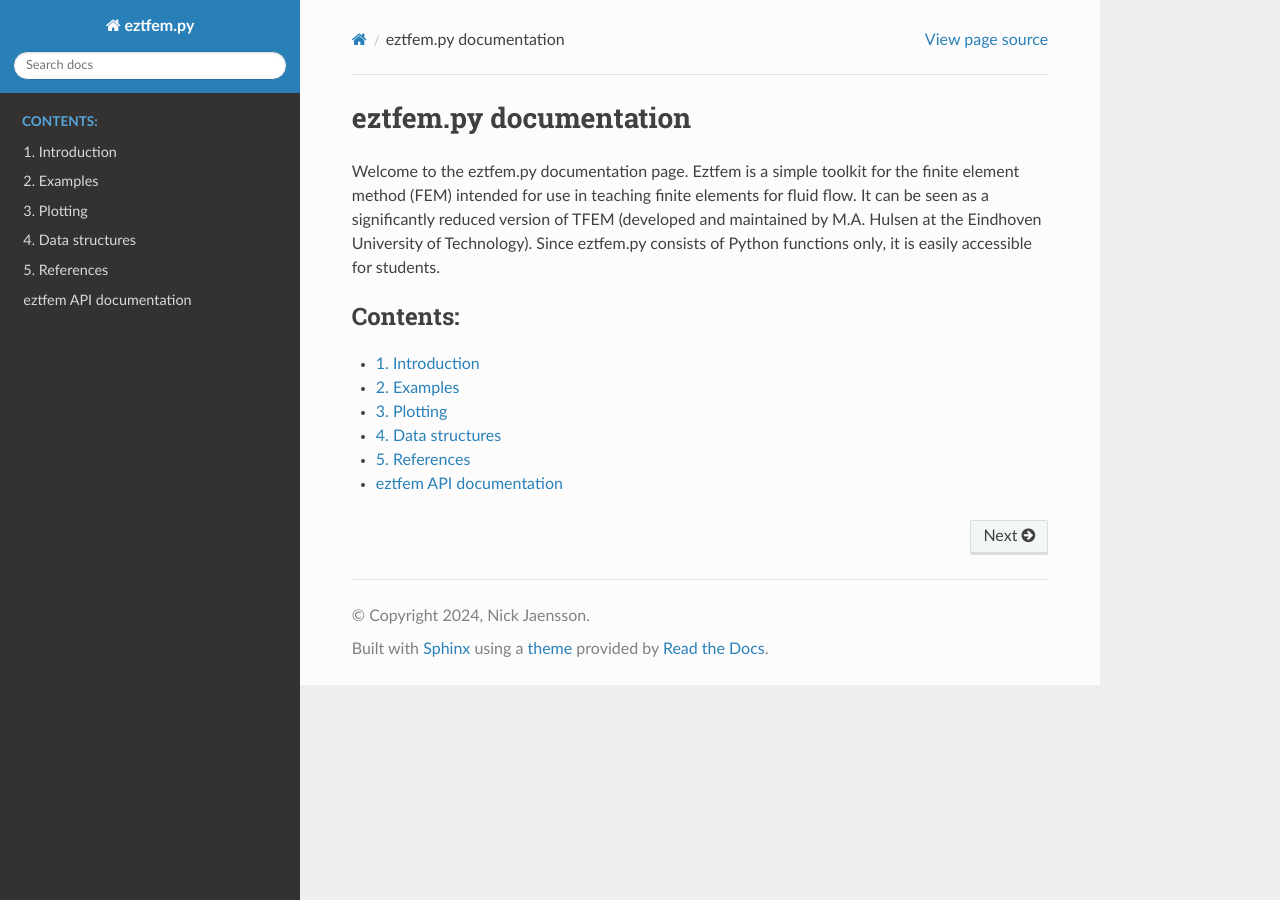
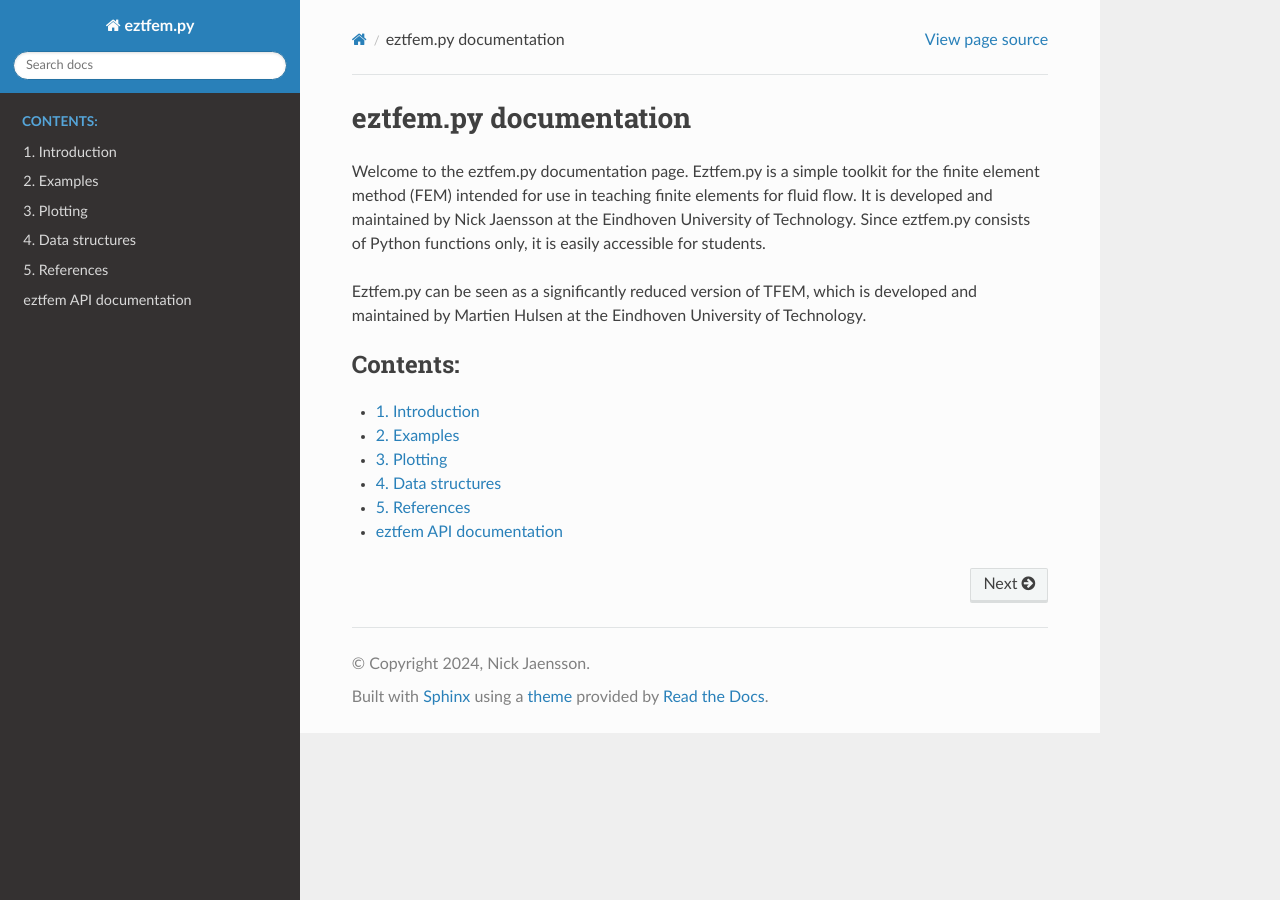
Before and after one commit to NickJaensson/eztfem.py, a Sphinx documentation site: the page built from docs/source/index.rst, in a window 1280 px wide. Built offline with Sphinx 7.4.7 and the Read the Docs theme 3.1.0, drawn with Linux system fonts in a browser that asks for light colours.

Commit message:
Some small changes in documentation

```diff
--- a/docs/source/1_introduction.rst
+++ b/docs/source/1_introduction.rst
@@ -4,7 +4,7 @@
 1.1 What is eztfem.py?
 ~~~~~~~~~~~~~~~~~~~~~~
 
-eztfem.py is a simple toolkit for the finite element method (FEM) intended for
+Eztfem.py is a simple toolkit for the finite element method (FEM) intended for
 use in teaching finite elements for fluid flow. It can be seen as a
 significantly reduced version of TFEM [1]. Since eztfem.py consists of Python
 modules only, it is easily accessible for students.
--- a/docs/source/index.rst
+++ b/docs/source/index.rst
@@ -6,12 +6,15 @@
 eztfem.py documentation
 =======================
 
-Welcome to the eztfem.py documentation page. Eztfem is a simple toolkit for
+Welcome to the eztfem.py documentation page. Eztfem.py is a simple toolkit for
 the finite element method (FEM) intended for use  in teaching finite elements
-for fluid flow. It can be seen as a significantly reduced version of TFEM
-(developed and maintained by M.A. Hulsen at the Eindhoven University of
-Technology). Since eztfem.py consists of Python functions only, it is
-easily accessible for students.
+for fluid flow. It is developed and maintained by Nick Jaensson at the Eindhoven
+University of Technology. Since eztfem.py consists of Python functions only,
+it is easily accessible for students.
+
+Eztfem.py can be seen as a significantly reduced version of TFEM, which is
+developed and maintained by Martien Hulsen at the Eindhoven University of
+Technology.
 
 .. toctree::
    :maxdepth: 1
```
Also changed, not shown: README.md (+14 -0 lines).
